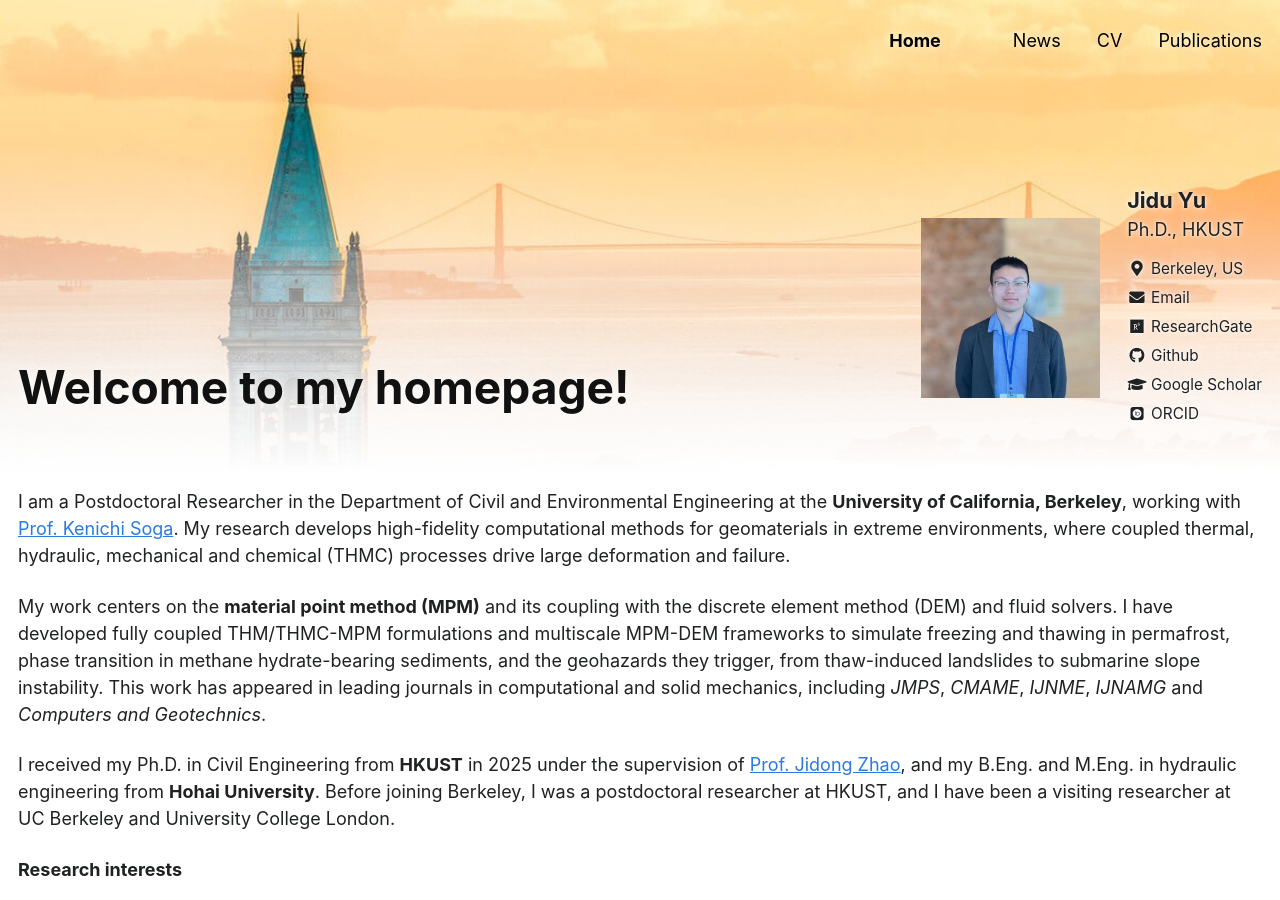
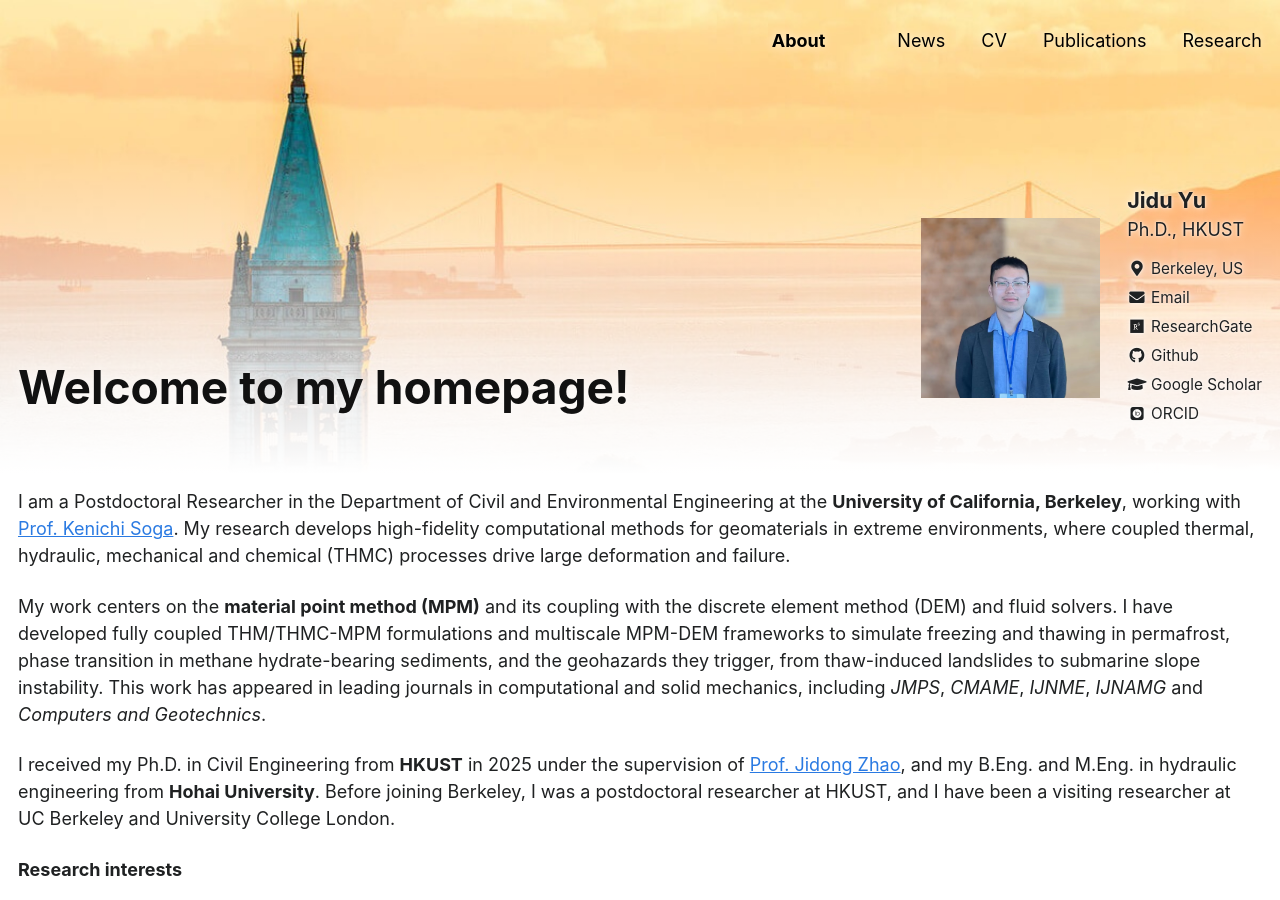
Before and after one commit to yujidu/yujidu.github.io, a Jekyll site: the page built from _pages/aboutme.md, in a window 1280 px wide and 900 px high. Built offline with Jekyll 4.4.1, drawn with Linux system fonts in a browser that asks for light colours; some web fonts are replaced.

Commit message:
Show Research in the menu again; rename Home to About
Co-Authored-By: Claude Opus 5.5 <noreply@anthropic.com>
Claude-Session: https://claude.ai/code/session_01CtadbDehUMWbEMdjGRSUo3

```diff
--- a/_data/navigation.yml
+++ b/_data/navigation.yml
@@ -10,8 +10,8 @@ main:
   - title: "Publications"
     url: /publications/
 
-  # - title: "Research"   (hidden for now)
-  #   url: /research/
+  - title: "Research"
+    url: /research/
 
   # - title: "Blogs"
   #   url: /blogs/
--- a/_includes/masthead.html
+++ b/_includes/masthead.html
@@ -6,7 +6,7 @@
       <nav id="site-nav" class="greedy-nav">
         <button><div class="navicon"></div></button>
         <ul class="visible-links">
-          <li class="masthead__menu-item masthead__menu-item--lg"><a href="{{ base_path }}/">Home</a></li>
+          <li class="masthead__menu-item masthead__menu-item--lg"><a href="{{ base_path }}/">About</a></li>
           {% for link in site.data.navigation.main %}
             {% if link.url contains 'http' %}
               {% assign domain = '' %}
```
